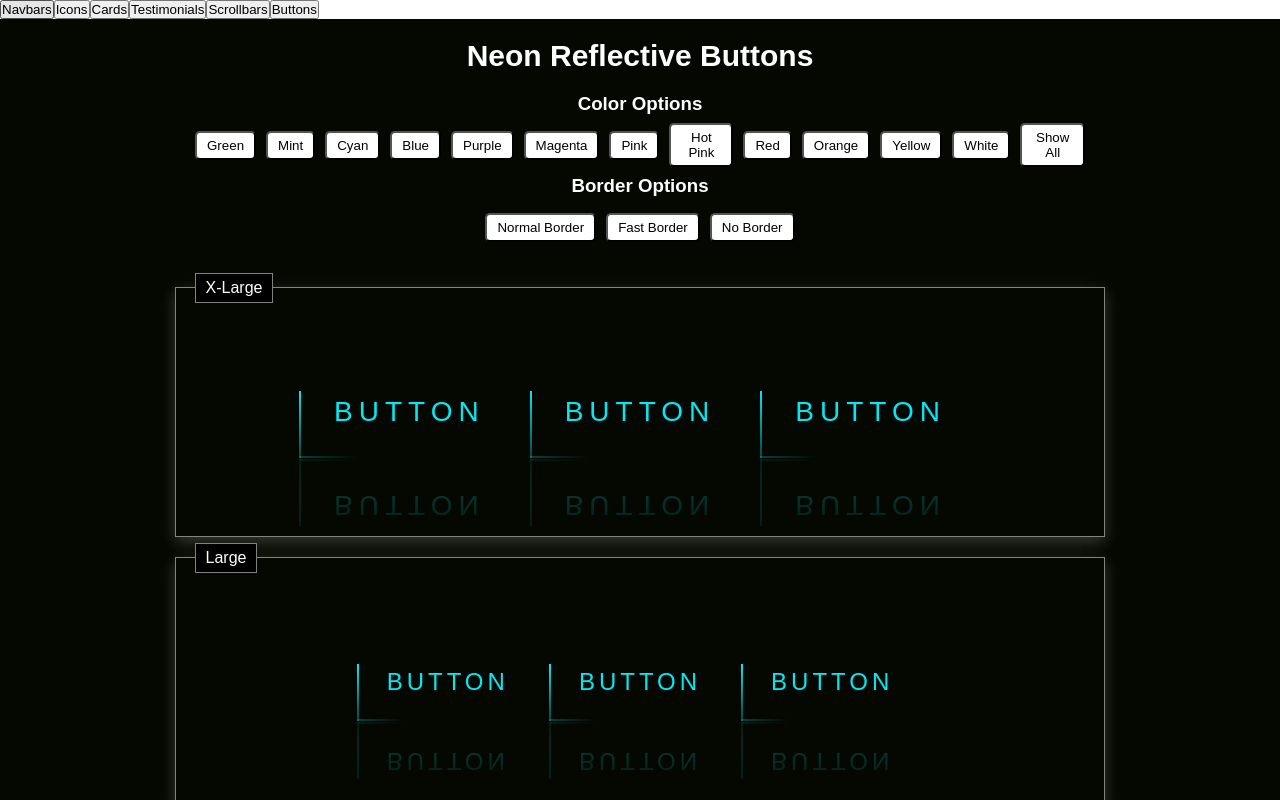
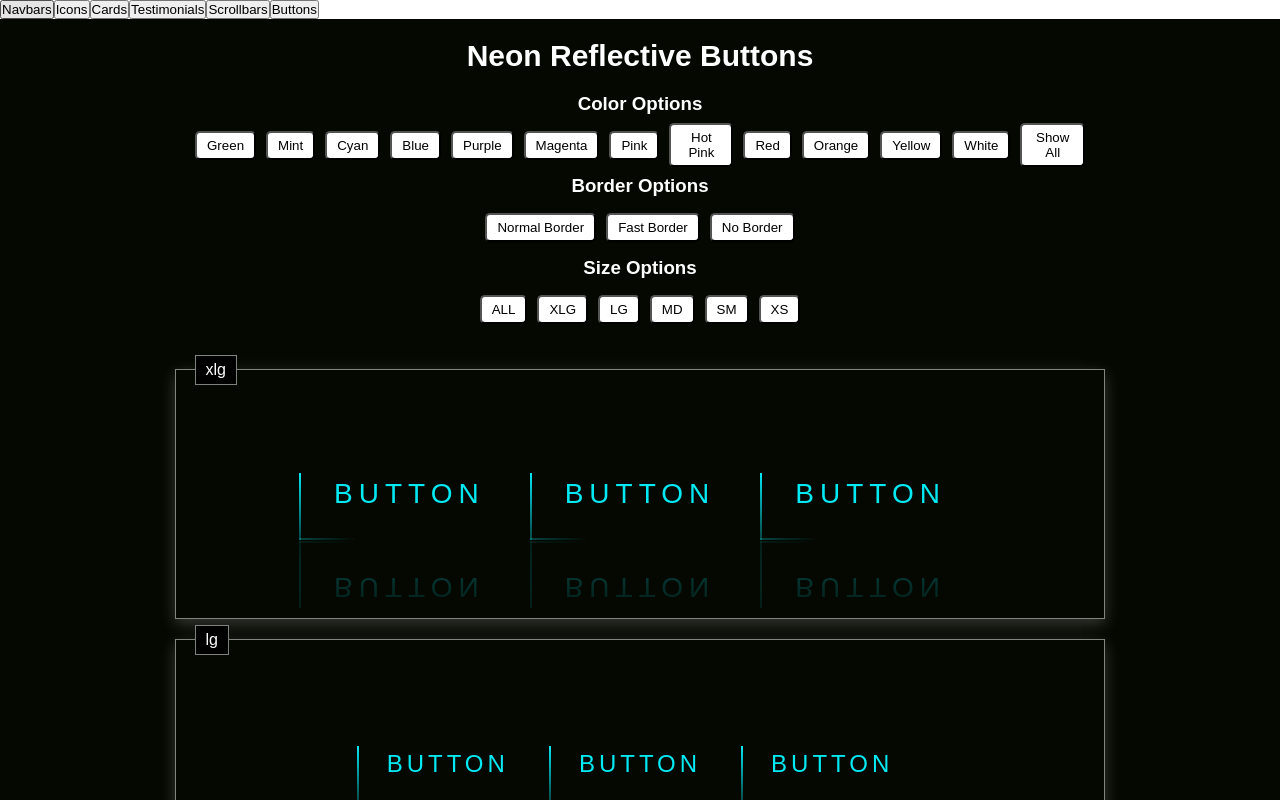
Before and after one commit to ricky-bruner/WebpageDemos, a React (Create React App) app: page / in a window 1280 px wide. Both pictures are taken after a click on the button "Buttons". Shown: the top 800 px of the page. Built offline with nearby package versions, Linux system fonts and the light colour scheme.

Commit message:
refactored to add size toggling

```diff
--- a/src/components/buttons/NeonReflectiveButtonDemo.js
+++ b/src/components/buttons/NeonReflectiveButtonDemo.js
@@ -4,9 +4,32 @@ import CodeWindow from '../codewindows/CodeWindow';
 export default class NeonReflectiveButtonDemo extends Component {
     state = {
         color: "blue",
+        colors: [
+            "green",
+            "mint",
+            "cyan",
+            "blue",
+            "purple",
+            "magenta",
+            "pink",
+            "hotpink",
+            "red",
+            "orange",
+            "yellow",
+            "white",
+        ],
         showAllColors: false,
         html: ".neon-reflective-button-demo",
-        borderSpeed: "bd-nm"
+        borderSpeed: "bd-nm",
+        sizes: [
+            "xlg",
+            "lg",
+            "md",
+            "sm",
+            "xs",
+        ],
+        size: "md",
+        showAllSizes: true
     };
 
     switchColor = (color) => {
@@ -23,6 +46,18 @@ export default class NeonReflectiveButtonDemo extends Component {
 
     toggleBorder = (border) => {
         this.setState({ borderSpeed: border }, () => {
+            this.refs.CodeWindow.renderHTML()
+        });
+    }
+
+    toggleSize = (size) => {
+        this.setState({ size: size, showAllSizes: false }, () => {
+            this.refs.CodeWindow.renderHTML()
+        });
+    }
+
+    toggleAllSizes = () => {
+        this.setState({ showAllSizes: !this.state.showAllSizes }, () => {
             this.refs.CodeWindow.renderHTML()
         });
     }
@@ -54,245 +89,132 @@ export default class NeonReflectiveButtonDemo extends Component {
                         <button onClick={() => this.toggleBorder("bd-f")}>Fast Border</button>
                         <button onClick={() => this.toggleBorder("bd-no")}>No Border</button>
                     </div>
+                    <h3>Size Options</h3>
+                    <div className="options-box">
+                        <button onClick={() => this.toggleAllSizes()}>ALL</button>
+                        <button onClick={() => this.toggleSize("xlg")}>XLG</button>
+                        <button onClick={() => this.toggleSize("lg")}>LG</button>
+                        <button onClick={() => this.toggleSize("md")}>MD</button>
+                        <button onClick={() => this.toggleSize("sm")}>SM</button>
+                        <button onClick={() => this.toggleSize("xs")}>XS</button>
+                    </div>
                     <div className="container">
                         {
                             !this.state.showAllColors &&
-                            <div className="button-container" data-text="X-Large">
-                                <button className={"neon-reflective-button xlg " + this.state.color + " " + this.state.borderSpeed}>
+                            this.state.showAllSizes &&
+                            this.state.sizes.map(s => {
+                                return (
+                                    <div className="button-container" data-text={s}>
+                                        <button className={"neon-reflective-button " + s + " " + this.state.color + " " + this.state.borderSpeed}>
                                             <span></span>
                                             <span></span>
                                             <span></span>
                                             <span></span>
                                             Button
                                         </button>
-                                <button className={"neon-reflective-button xlg " + this.state.color + " " + this.state.borderSpeed}>
+                                        <button className={"neon-reflective-button " + s + " " + this.state.color + " " + this.state.borderSpeed}>
                                             <span></span>
                                             <span></span>
                                             <span></span>
                                             <span></span>
                                             Button
                                         </button>
-                                <button className={"neon-reflective-button xlg " + this.state.color + " " + this.state.borderSpeed}>
+                                        <button className={"neon-reflective-button " + s + " " + this.state.color + " " + this.state.borderSpeed}>
                                             <span></span>
                                             <span></span>
                                             <span></span>
                                             <span></span>
                                             Button
                                         </button>
-                            </div>
-                        }
                                         {
-                            !this.state.showAllColors &&
-                            <div className="button-container" data-text="Large">
-                                <button className={"neon-reflective-button lg " + this.state.color + " " + this.state.borderSpeed}>
+                                            s === "sm" ||
+                                            s === "xs" &&
+                                            <button className={"neon-reflective-button " + s + " " + this.state.color + " " + this.state.borderSpeed}>
                                                 <span></span>
                                                 <span></span>
                                                 <span></span>
                                                 <span></span>
                                                 Button
                                             </button>
-                                <button className={"neon-reflective-button lg " + this.state.color + " " + this.state.borderSpeed}>
+                                        }
+                                        {
+                                            s === "xs" &&
+                                            <button className={"neon-reflective-button " + s + " " + this.state.color + " " + this.state.borderSpeed}>
                                                 <span></span>
                                                 <span></span>
                                                 <span></span>
                                                 <span></span>
                                                 Button
                                             </button>
-                                <button className={"neon-reflective-button lg " + this.state.color + " " + this.state.borderSpeed}>
+                                        }
+                                    </div>
+                                );
+                            })
+                        }
+                        {
+                            !this.state.showAllColors &&
+                            !this.state.showAllSizes &&
+                            <div className="button-container" data-text={this.state.size}>
+                                <button className={"neon-reflective-button " + this.state.size + " " + this.state.color + " " + this.state.borderSpeed}>
                                     <span></span>
                                     <span></span>
                                     <span></span>
                                     <span></span>
                                     Button
                                 </button>
-                            </div>
-                        }
-                        {
-                            !this.state.showAllColors &&
-                            <div className="button-container" data-text="Medium">
-                                <button className={"neon-reflective-button md " + this.state.color + " " + this.state.borderSpeed}>
+                                <button className={"neon-reflective-button " + this.state.size + " " + this.state.color + " " + this.state.borderSpeed}>
                                     <span></span>
                                     <span></span>
                                     <span></span>
                                     <span></span>
                                     Button
                                 </button>
-                                <button className={"neon-reflective-button md " + this.state.color + " " + this.state.borderSpeed}>
+                                <button className={"neon-reflective-button " + this.state.size + " " + this.state.color + " " + this.state.borderSpeed}>
                                     <span></span>
                                     <span></span>
                                     <span></span>
                                     <span></span>
                                     Button
                                 </button>
-                                <button className={"neon-reflective-button md " + this.state.color + " " + this.state.borderSpeed}>
+                                {
+                                    this.state.size === "sm" ||
+                                    this.state.size === "xs" &&
+                                    <button className={"neon-reflective-button " + this.state.size + " " + this.state.color + " " + this.state.borderSpeed}>
                                         <span></span>
                                         <span></span>
                                         <span></span>
                                         <span></span>
                                         Button
                                     </button>
-                            </div>
                                 }
                                 {
-                            !this.state.showAllColors &&
-                            <div className="button-container" data-text="Small">
-                                <button className={"neon-reflective-button sm " + this.state.color + " " + this.state.borderSpeed}>
+                                    this.state.size === "xs" &&
+                                    <button className={"neon-reflective-button " + this.state.size + " " + this.state.color + " " + this.state.borderSpeed}>
                                         <span></span>
                                         <span></span>
                                         <span></span>
                                         <span></span>
                                         Button
                                     </button>
-                                <button className={"neon-reflective-button sm " + this.state.color + " " + this.state.borderSpeed}>
+                                }
+                            </div>
+                        }
+                        {
+                            this.state.showAllColors &&
+                            <div className="button-container" data-text="Colors">
+                                {
+                                    this.state.colors.map(c => {
+                                        return (
+                                            <button className={"neon-reflective-button xs " + c + " " + this.state.borderSpeed}>
                                                 <span></span>
                                                 <span></span>
                                                 <span></span>
                                                 <span></span>
                                                 Button
                                             </button>
-                                <button className={"neon-reflective-button sm " + this.state.color + " " + this.state.borderSpeed}>
-                                    <span></span>
-                                    <span></span>
-                                    <span></span>
-                                    <span></span>
-                                    Button
-                                </button>
-                                <button className={"neon-reflective-button sm " + this.state.color + " " + this.state.borderSpeed}>
-                                    <span></span>
-                                    <span></span>
-                                    <span></span>
-                                    <span></span>
-                                    Button
-                                </button>
-                            </div>
+                                        );
+                                    })
                                 }
-                        {
-                            !this.state.showAllColors &&
-                            <div className="button-container" data-text="X-Small">
-                                <button className={"neon-reflective-button xs " + this.state.color + " " + this.state.borderSpeed}>
-                                    <span></span>
-                                    <span></span>
-                                    <span></span>
-                                    <span></span>
-                                    Button
-                                </button>
-                                <button className={"neon-reflective-button xs " + this.state.color + " " + this.state.borderSpeed}>
-                                    <span></span>
-                                    <span></span>
-                                    <span></span>
-                                    <span></span>
-                                    Button
-                                </button>
-                                <button className={"neon-reflective-button xs " + this.state.color + " " + this.state.borderSpeed}>
-                                    <span></span>
-                                    <span></span>
-                                    <span></span>
-                                    <span></span>
-                                    Button
-                                </button>
-                                <button className={"neon-reflective-button xs " + this.state.color + " " + this.state.borderSpeed}>
-                                    <span></span>
-                                    <span></span>
-                                    <span></span>
-                                    <span></span>
-                                    Button
-                                </button>
-                                <button className={"neon-reflective-button xs " + this.state.color + " " + this.state.borderSpeed}>
-                                    <span></span>
-                                    <span></span>
-                                    <span></span>
-                                    <span></span>
-                                    Button
-                                </button>
-                            </div>
-                        }
-                        {
-                            this.state.showAllColors &&
-                            <div className="button-container" data-text="Colors">
-                                <button className={"neon-reflective-button xs green " + this.state.borderSpeed}>
-                                    <span></span>
-                                    <span></span>
-                                    <span></span>
-                                    <span></span>
-                                    Button
-                                </button>
-                                <button className={"neon-reflective-button xs mint " + this.state.borderSpeed}>
-                                    <span></span>
-                                    <span></span>
-                                    <span></span>
-                                    <span></span>
-                                    Button
-                                </button>
-                                <button className={"neon-reflective-button xs cyan " + this.state.borderSpeed}>
-                                    <span></span>
-                                    <span></span>
-                                    <span></span>
-                                    <span></span>
-                                    Button
-                                </button>
-                                <button className={"neon-reflective-button xs blue " + this.state.borderSpeed}>
-                                    <span></span>
-                                    <span></span>
-                                    <span></span>
-                                    <span></span>
-                                    Button
-                                </button>
-                                <button className={"neon-reflective-button xs purple " + this.state.borderSpeed}>
-                                    <span></span>
-                                    <span></span>
-                                    <span></span>
-                                    <span></span>
-                                    Button
-                                </button>
-                                <button className={"neon-reflective-button xs magenta " + this.state.borderSpeed}>
-                                    <span></span>
-                                    <span></span>
-                                    <span></span>
-                                    <span></span>
-                                    Button
-                                </button>
-                                <button className={"neon-reflective-button xs pink " + this.state.borderSpeed}>
-                                    <span></span>
-                                    <span></span>
-                                    <span></span>
-                                    <span></span>
-                                    Button
-                                </button>
-                                <button className={"neon-reflective-button xs hotpink " + this.state.borderSpeed}>
-                                    <span></span>
-                                    <span></span>
-                                    <span></span>
-                                    <span></span>
-                                    Button
-                                </button>
-                                <button className={"neon-reflective-button xs red " + this.state.borderSpeed}>
-                                    <span></span>
-                                    <span></span>
-                                    <span></span>
-                                    <span></span>
-                                    Button
-                                </button>
-                                <button className={"neon-reflective-button xs orange " + this.state.borderSpeed}>
-                                    <span></span>
-                                    <span></span>
-                                    <span></span>
-                                    <span></span>
-                                    Button
-                                </button>
-                                <button className={"neon-reflective-button xs yellow " + this.state.borderSpeed}>
-                                    <span></span>
-                                    <span></span>
-                                    <span></span>
-                                    <span></span>
-                                    Button
-                                </button>
-                                <button className={"neon-reflective-button xs white " + this.state.borderSpeed}>
-                                    <span></span>
-                                    <span></span>
-                                    <span></span>
-                                    <span></span>
-                                    Button
-                                </button>
                             </div>
                         }
                     </div>
--- a/src/components/buttons/buttons.css
+++ b/src/components/buttons/buttons.css
@@ -702,7 +702,6 @@
 }
 
 .three-dimensional-button-demo .container .button-container .three-dimensional-button:hover {
-    background: #2196f3;
     box-shadow: -30px 30px 50px rgba(0, 0, 0, 0.4);
     transform: rotate(-10deg) skew(5deg);
     transition-delay: 2s;
@@ -940,10 +939,6 @@
     animation: neon-reflective-1 3s linear infinite;
 }
 
-.neon-reflective-button-demo .container .button-container .neon-reflective-button.xs span:nth-child(1) {
-    height: 1px;
-}
-
 .neon-reflective-button-demo .container .button-container .neon-reflective-button.bd-f span:nth-child(1) {
     animation: neon-reflective-1 1s linear infinite;
 }
@@ -965,10 +960,6 @@
     background: linear-gradient(180deg, transparent, #03e9f4);
     animation: neon-reflective-2 3s linear infinite;
     animation-delay: .75s;
-}
-
-.neon-reflective-button-demo .container .button-container .neon-reflective-button.xs span:nth-child(2) {
-    width: 1px;
 }
 
 .neon-reflective-button-demo .container .button-container .neon-reflective-button.bd-f span:nth-child(2) {
@@ -995,10 +986,6 @@
     animation-delay: 1.5s;
 }
 
-.neon-reflective-button-demo .container .button-container .neon-reflective-button.xs span:nth-child(3) {
-    height: 1px;
-}
-
 .neon-reflective-button-demo .container .button-container .neon-reflective-button.bd-f span:nth-child(3) {
     animation: neon-reflective-3 1s linear infinite;
     animation-delay: .5s;
@@ -1023,10 +1010,6 @@
     animation-delay: 2.25s;
 }
 
-.neon-reflective-button-demo .container .button-container .neon-reflective-button.xs span:nth-child(4) {
-    width: 1px;
-}
-
 .neon-reflective-button-demo .container .button-container .neon-reflective-button.bd-f span:nth-child(4) {
     animation: neon-reflective-4 1s linear infinite;
     animation-delay: .75s;
```
Lines whose indentation alone changed are shown as unchanged.
